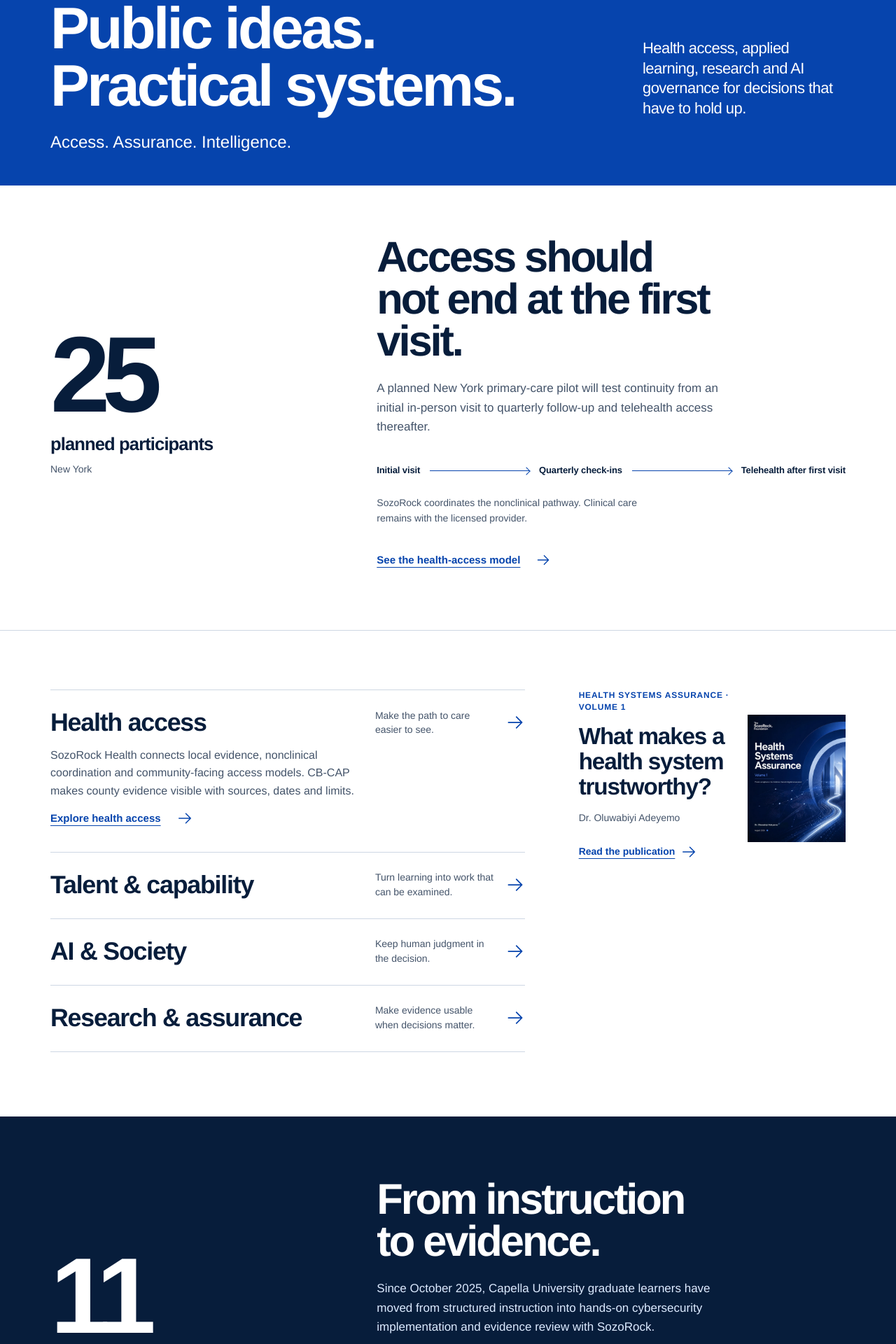
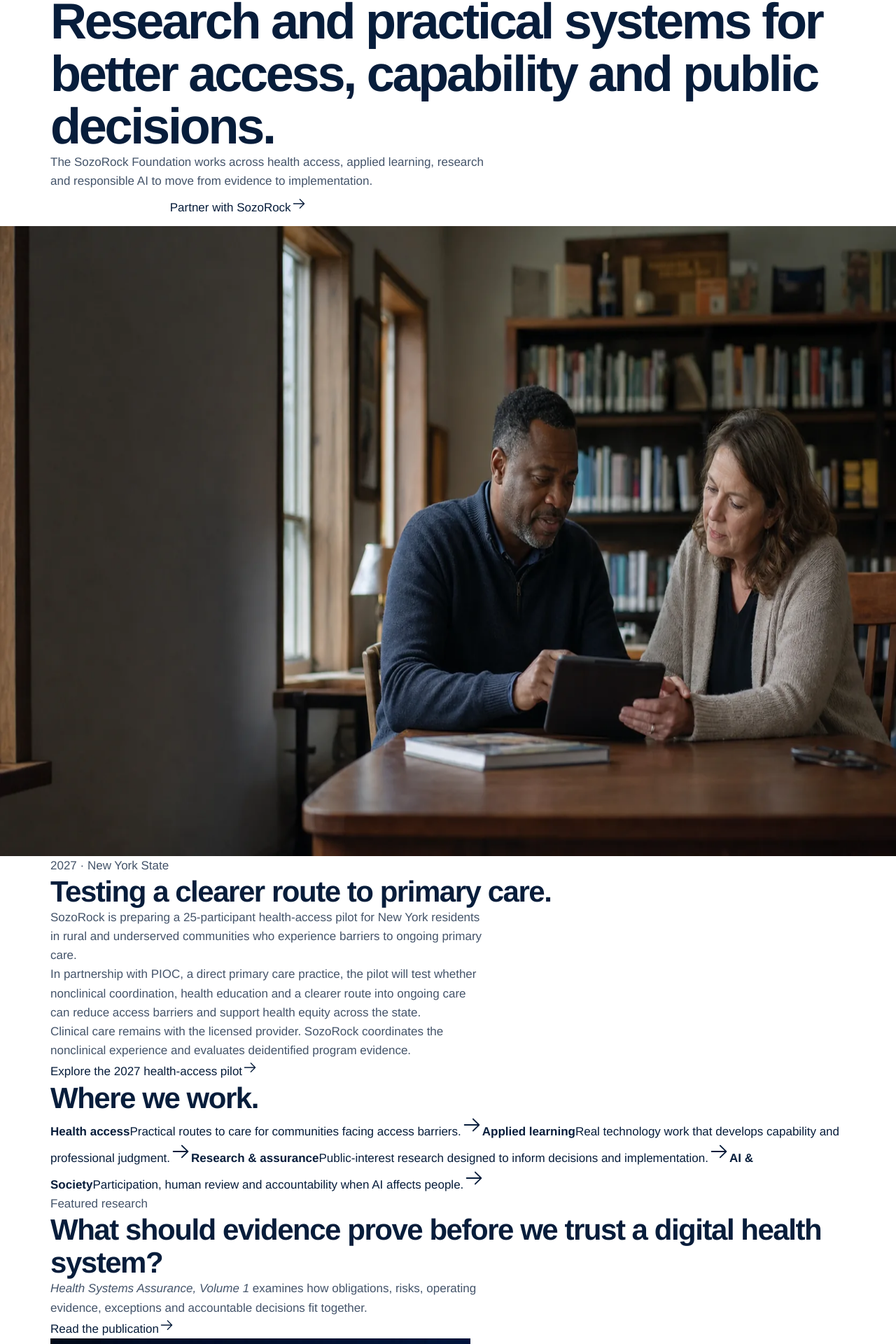
Before and after one commit to drolu-cmyk/sozorock-foundation, a React (Vite) app: page / in a window 1280 px wide. Shown: the part 121-2041 px from the top of the page at 70% size. Built offline with nearby package versions, Linux system fonts and the light colour scheme.

Commit message:
Reframe homepage around a clear 2027 health access story

```diff
--- a/src/HomePage.jsx
+++ b/src/HomePage.jsx
@@ -1,90 +1,93 @@
-import { useState } from "react";
 import { ArrowRight } from "@phosphor-icons/react";
 import { Link } from "./router";
 
-const work = [
+const workAreas = [
   {
-    id: "health",
-    name: "Health access",
-    summary: "Make the path to care easier to see.",
-    copy: "SozoRock Health connects local evidence, nonclinical coordination and community-facing access models. CB-CAP makes county evidence visible with sources, dates and limits.",
-    href: "https://health.sozorockfoundation.org/",
-    action: "Explore health access",
+    title: "Health access",
+    copy: "Practical routes to care for communities facing access barriers.",
+    href: "/platforms/health",
   },
   {
-    id: "talent",
-    name: "Talent & capability",
-    summary: "Turn learning into work that can be examined.",
-    copy: "Graduate experiential engagements and the AI Lab move from instruction into implementation, review and evidence-backed judgment.",
+    title: "Applied learning",
+    copy: "Real technology work that develops capability and professional judgment.",
     href: "/platforms/applied-learning",
-    action: "See the applied-learning model",
   },
   {
-    id: "society",
-    name: "AI & Society",
-    summary: "Keep human judgment in the decision.",
-    copy: "Research and convening examine how AI is governed, challenged and used across learning, work and public systems.",
-    href: "/ai-society",
-    action: "Explore AI & Society",
+    title: "Research & assurance",
+    copy: "Public-interest research designed to inform decisions and implementation.",
+    href: "/publications",
   },
   {
-    id: "research",
-    name: "Research & assurance",
-    summary: "Make evidence usable when decisions matter.",
-    copy: "The Global Institute publishes work on health systems assurance, governance, health access and institutional capacity.",
-    href: "/publications",
-    action: "Read the research",
+    title: "AI & Society",
+    copy: "Participation, human review and accountability when AI affects people.",
+    href: "/ai-society",
   },
 ];
 
 export function HomePage() {
-  const [selected, setSelected] = useState("health");
+  return (
+    <>
+      <section className="experience-hero" aria-labelledby="foundation-title">
+        <div className="shell experience-hero-inner">
+          <h1 id="foundation-title">Research and practical systems for better access, capability and public decisions.</h1>
+          <p>The SozoRock Foundation works across health access, applied learning, research and responsible AI to move from evidence to implementation.</p>
+          <div className="experience-actions">
+            <Link href="/platforms" className="button button-light">Explore our work</Link>
+            <Link href="/partner" className="experience-link experience-link-light">Partner with SozoRock<ArrowRight size={22} aria-hidden="true" /></Link>
+          </div>
+        </div>
+      </section>
 
-  return <>
-    <section className="foundation-opening" aria-labelledby="foundation-title"><div className="shell opening-layout">
-      <div><h1 id="foundation-title">Public ideas.<br />Practical systems.</h1><p className="foundation-thesis">Access. Assurance. Intelligence.</p></div>
-      <p className="opening-description">Health access, applied learning, research and AI governance for decisions that have to hold up.</p>
-    </div></section>
+      <section className="experience-health" aria-labelledby="health-story-title">
+        <div className="experience-health-image">
+          <img src="/media/health-access.webp" alt="Two people use a tablet together in a community setting" width="1600" height="900" fetchPriority="high" />
+        </div>
+        <div className="shell experience-health-content">
+          <p className="experience-context">2027 · New York State</p>
+          <h2 id="health-story-title">Testing a clearer route to primary care.</h2>
+          <p className="experience-lead">SozoRock is preparing a 25-participant health-access pilot for New York residents in rural and underserved communities who experience barriers to ongoing primary care.</p>
+          <p>In partnership with PIOC, a direct primary care practice, the pilot will test whether nonclinical coordination, health education and a clearer route into ongoing care can reduce access barriers and support health equity across the state.</p>
+          <p className="experience-boundary">Clinical care remains with the licensed provider. SozoRock coordinates the nonclinical experience and evaluates deidentified program evidence.</p>
+          <Link href="/platforms/health" className="experience-link">Explore the 2027 health-access pilot<ArrowRight size={22} aria-hidden="true" /></Link>
+        </div>
+      </section>
 
-    <section className="pilot-feature" aria-labelledby="pilot-feature-title"><div className="shell pilot-feature-grid">
-      <div className="pilot-number" aria-label="25 participants planned for the New York primary-care access pilot"><strong>25</strong><span>planned participants</span><small>New York</small></div>
-      <div className="pilot-story">
-        <h2 id="pilot-feature-title">Access should not end at the first visit.</h2>
-        <p>A planned New York primary-care pilot will test continuity from an initial in-person visit to quarterly follow-up and telehealth access thereafter.</p>
-        <div className="pilot-pathway" aria-label="Planned pathway: initial visit, quarterly check-ins, telehealth after the first visit">
-          <span>Initial visit</span><i aria-hidden="true" /><span>Quarterly check-ins</span><i aria-hidden="true" /><span>Telehealth after first visit</span>
+      <section className="experience-work" aria-labelledby="work-title">
+        <div className="shell experience-work-inner">
+          <h2 id="work-title">Where we work.</h2>
+          <div className="experience-work-list">
+            {workAreas.map((area) => (
+              <Link href={area.href} className="experience-work-item" key={area.title}>
+                <strong>{area.title}</strong>
+                <span>{area.copy}</span>
+                <ArrowRight size={30} aria-hidden="true" />
+              </Link>
+            ))}
+          </div>
         </div>
-        <p className="pilot-boundary">SozoRock coordinates the nonclinical pathway. Clinical care remains with the licensed provider.</p>
-        <Link href="/platforms/health" className="editorial-link">See the health-access model<ArrowRight size={22} aria-hidden="true" /></Link>
-      </div>
-    </div></section>
+      </section>
 
-    <section className="foundation-work" aria-label="Areas of work"><div className="shell work-composition">
-      <div className="initiative-discovery">{work.map(item => <article className={`initiative-row ${selected === item.id ? "expanded" : ""}`} key={item.id}>
-        <h2><button type="button" onClick={() => setSelected(item.id)} aria-expanded={selected === item.id} aria-controls={`work-${item.id}`}><span>{item.name}</span><ArrowRight size={28} aria-hidden="true" /></button></h2>
-        <p className="initiative-summary">{item.summary}</p>
-        <div id={`work-${item.id}`} hidden={selected !== item.id} className="initiative-detail"><p>{item.copy}</p><Link href={item.href} className="editorial-link">{item.action}<ArrowRight size={24} aria-hidden="true" /></Link></div>
-      </article>)}</div>
+      <section className="experience-research" aria-labelledby="research-feature-title">
+        <div className="shell experience-research-inner">
+          <div className="experience-research-copy">
+            <p className="experience-context">Featured research</p>
+            <h2 id="research-feature-title">What should evidence prove before we trust a digital health system?</h2>
+            <p><em>Health Systems Assurance, Volume 1</em> examines how obligations, risks, operating evidence, exceptions and accountable decisions fit together.</p>
+            <Link href="/publication/hsa-v1-2026" className="experience-link experience-link-light">Read the publication<ArrowRight size={22} aria-hidden="true" /></Link>
+          </div>
+          <Link href="/publication/hsa-v1-2026" className="experience-research-cover" aria-label="Read Health Systems Assurance, Volume 1">
+            <img src="/media/hsa-cover.webp" alt="Health Systems Assurance, Volume 1 book cover" width="600" height="780" loading="lazy" />
+          </Link>
+        </div>
+      </section>
 
-      <article className="featured-research"><div className="featured-research-copy"><p className="eyebrow">Health Systems Assurance · Volume 1</p><h2><Link href="/publication/hsa-v1-2026">What makes a health system trustworthy?</Link></h2><p>Dr. Oluwabiyi Adeyemo</p><Link href="/publication/hsa-v1-2026" className="editorial-link">Read the publication<ArrowRight size={24} aria-hidden="true" /></Link></div><Link href="/publication/hsa-v1-2026" className="featured-cover" aria-label="Read Health Systems Assurance, Volume 1"><img src="/media/hsa-cover.webp" width="600" height="780" alt="Health Systems Assurance, Volume 1 book cover" fetchPriority="high" /></Link></article>
-    </div></section>
-
-    <section className="capability-proof" aria-labelledby="capability-proof-title"><div className="shell capability-proof-grid">
-      <div className="capability-count"><strong>11</strong><span>graduate learners</span><small>2 cohorts · 2025–26</small></div>
-      <div className="capability-story">
-        <h2 id="capability-proof-title">From instruction to evidence.</h2>
-        <p>Since October 2025, Capella University graduate learners have moved from structured instruction into hands-on cybersecurity implementation and evidence review with SozoRock.</p>
-        <div className="capability-rail" aria-label="Instruction, implementation, evidence, evaluation"><span>Instruction</span><i aria-hidden="true" /><span>Implementation</span><i aria-hidden="true" /><span>Evidence</span><i aria-hidden="true" /><span>Evaluation</span></div>
-        <p className="capability-role"><strong>Dr. Oluwabiyi Adeyemo</strong> designs the experiential project tasks, mentors the learners and evaluates their applied work.</p>
-        <Link href="/platforms/applied-learning" className="editorial-link">See how the model works<ArrowRight size={22} aria-hidden="true" /></Link>
-      </div>
-    </div></section>
-
-    <section className="society-feature" aria-labelledby="society-feature-title"><div className="shell society-feature-grid">
-      <div><h2 id="society-feature-title">AI changes decisions.<br />People still need a way to question them.</h2><Link href="/ai-society" className="editorial-link">Explore AI &amp; Society<ArrowRight size={24} aria-hidden="true" /></Link></div>
-      <div className="society-principles" aria-label="AI and Society principles"><span>Participation</span><span>Human review</span><span>Accountability</span></div>
-    </div></section>
-
-    <section className="foundation-engage"><div className="shell engage-layout"><h2>Work with us on a defined problem.</h2><div><Link href="/partner" className="editorial-link">Start a conversation<ArrowRight size={30} aria-hidden="true" /></Link><p>Universities · public institutions · technology partners · funders</p></div></div></section>
-  </>;
+      <section className="experience-close">
+        <div className="shell experience-close-inner">
+          <h2>Bring us a problem worth solving.</h2>
+          <p>We work with universities, public institutions, technology partners, funders and community organizations on defined questions with clear roles and accountable outcomes.</p>
+          <Link href="/partner" className="experience-link">Start a conversation<ArrowRight size={24} aria-hidden="true" /></Link>
+        </div>
+      </section>
+    </>
+  );
 }
```
